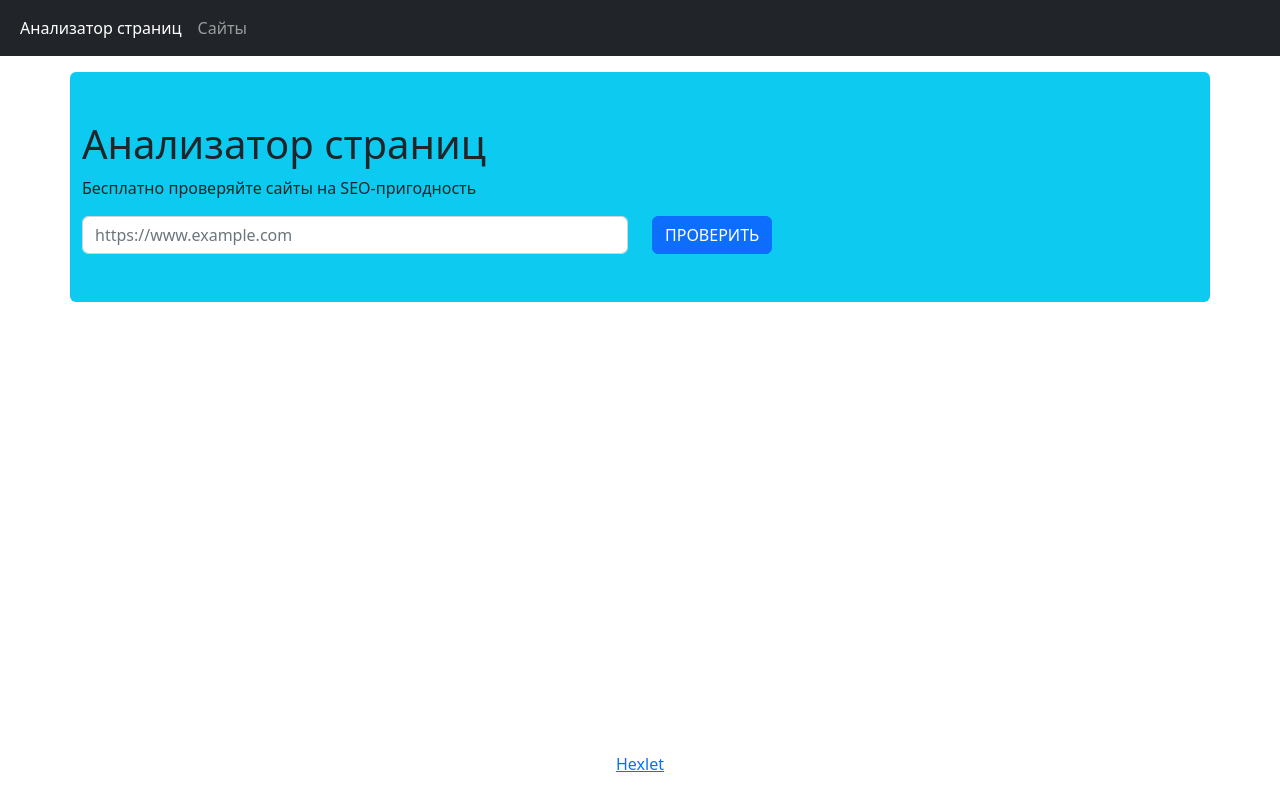
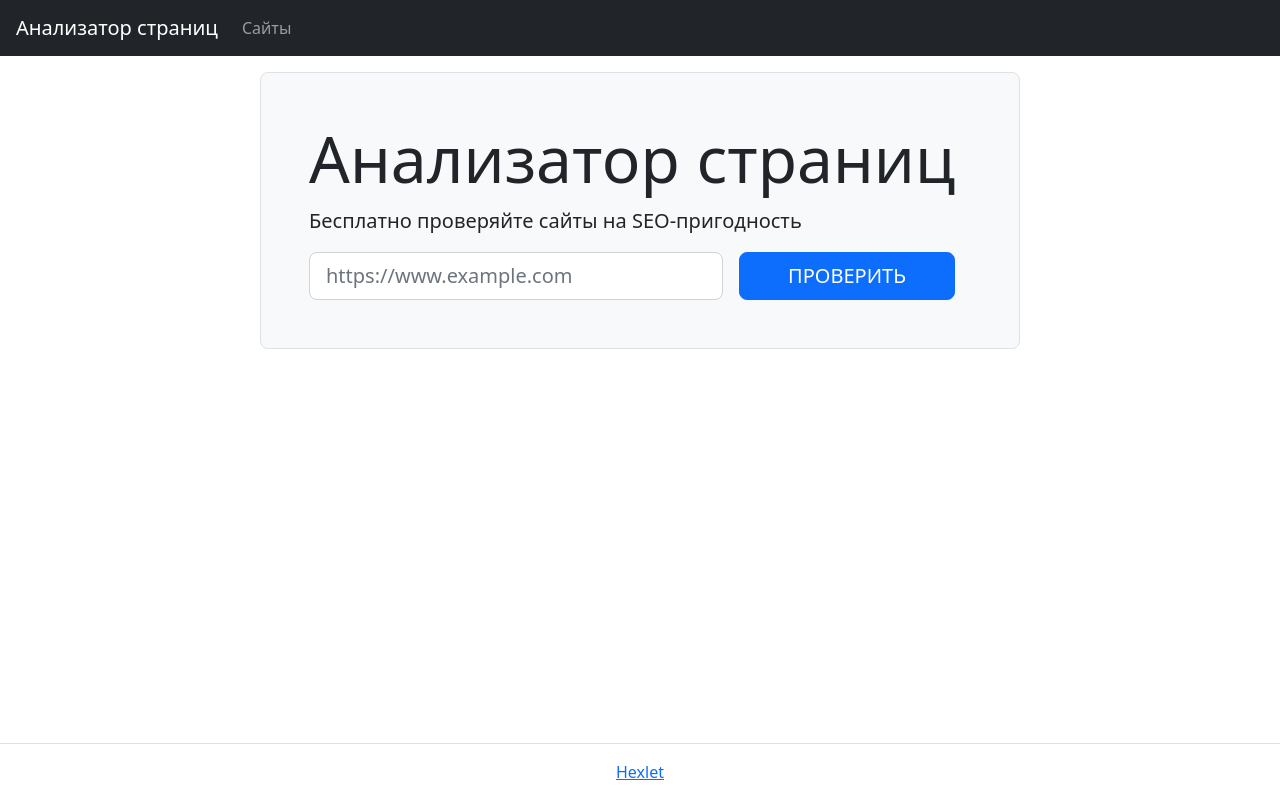
Before and after one commit to kazanmarat/python-project-83, a Flask app: page / in a window 1280 px wide. Run offline with Flask 3, Linux system fonts and the light colour scheme.

Commit message:
second attempt of step 2

```diff
--- a/page_analyzer/templates/base.html
+++ b/page_analyzer/templates/base.html
@@ -1,27 +1,39 @@
 <!DOCTYPE html>
 <html lang="ru">
 <head>
+    <meta charset="utf-8">
     <meta name="viewport" content="width=device-width, initial-scale=1">
+    <meta name="description" content="Third project for Hexlet.io">
+    <link href="https://cdn.jsdelivr.net/npm/bootstrap@5.2.3/dist/css/bootstrap.min.css" rel="stylesheet" integrity="sha384-rbsA2VBKQhggwzxH7pPCaAqO46MgnOM80zW1RWuH61DGLwZJEdK2Kadq2F9CUG65" crossorigin="anonymous">
     <title>Анализатор страниц</title>
-    <link href="https://cdn.jsdelivr.net/npm/bootstrap@5.2.3/dist/css/bootstrap.min.css" rel="stylesheet" integrity="sha384-rbsA2VBKQhggwzxH7pPCaAqO46MgnOM80zW1RWuH61DGLwZJEdK2Kadq2F9CUG65" crossorigin="anonymous">
 </head>
-<body>
-    <nav class="navbar navbar-expand-sm bg-dark navbar-dark">
-        <div class="container-fluid">
-            <ul class="navbar-nav">
-                <li class="nav-item">
-                    <a class="nav-link active" href="{{ url_for('index') }}">Анализатор страниц</a>
-                </li>
-                <li class="nav-item">
-                    <a class="nav-link" href="{{ url_for('urls') }}">Сайты</a>
-                </li>
-            </ul>
+
+<body class="min-vh-100 d-flex flex-column">
+<header class="flex-shrink-0">
+      <nav class="navbar navbar-expand-md navbar-dark bg-dark px-3">
+    <a class="navbar-brand" href="{{ url_for('index') }}">Анализатор страниц</a>
+    <div id="navbarNav">
+        <ul class="navbar-nav">
+          <li class="nav-item"><a class="nav-link " href="{{ url_for('urls') }}">Сайты</a></li>
+        </ul>
+    </div>
+  </nav>
+
+</header>
+
+<main class="flex-grow-1">
+    <div class="container-lg mt-3">
+    {% block content %}{% endblock %}
+    </div>
+</main>
+
+<footer class="border-top py-3 mt-5 flex-shrink-0">
+    <div class="container-lg">
+        <div class="text-center">
+        <a href="https://ru.hexlet.io/" target="_blank">Hexlet</a>
         </div>
-    </nav>
-    {% block content %}{% endblock %}
-    <footer class="text-center fixed-bottom mb-4">
-        <div><a href="#">Hexlet</a></div>
+    </div>
 
-    </footer>
+</footer>
 </body>
 </html>
--- a/page_analyzer/templates/index.html
+++ b/page_analyzer/templates/index.html
@@ -1,23 +1,16 @@
 {% extends 'base.html' %}
 
 {% block content %}
-<section>
-    <div class="container py-5 mt-3 mx-6 rounded bg-info ">
-        <h1>Анализатор страниц</h1>
-        <p>Бесплатно проверяйте сайты на SEO-пригодность</p>
-        <form action="/urls" method="get">
-            <div class="row">
-                <div class="col">
-                    <input class="form-control" type="search" name='address' placeholder="https://www.example.com">
-                </div>
-                <div class="col">
-                    <input class="btn btn-primary" type="submit" value="ПРОВЕРИТЬ">
-                </div>
-
-            </div>
-        </form>
+<div class="row">
+    <div class="col-12 col-md-10 col-lg-8 mx-auto border rounded-3 bg-light p-5">
+      <h1 class="display-3">Анализатор страниц</h1>
+      <p class="lead">Бесплатно проверяйте сайты на SEO-пригодность</p>
+      <form action="/urls " method="get" class="d-flex justify-content-center">
+      <label for="text" class="visually-hidden">Url для проверки</label>
+      <input type="text" name="address" placeholder="https://www.example.com" value=""  class="form-control form-control-lg" required>
+      <input type="submit" class="btn btn-primary  btn-lg ms-3 px-5 text-uppercase mx-3" value="Проверить">
+  </form>
     </div>
-</section>
-
+  </div>
 
 {% endblock %}
```
Also changed, not shown: page_analyzer/templates/urls.html (+11 -8 lines).
